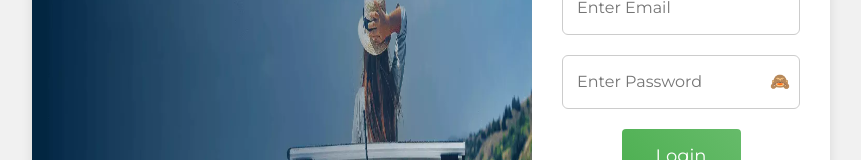
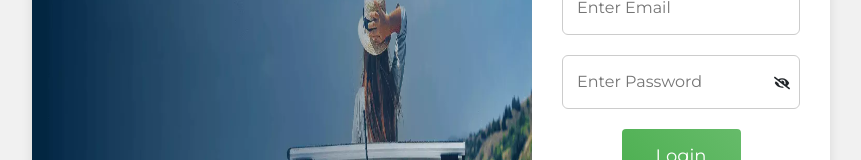
Before and after one commit to DarshitMulia/VehiSale, a React (Create React App) app in the folder frontend/: page /login in a window 1280 px wide. Shown: the part 308-468 px from the top of the page, without its empty margins (209-1070 px from the left). Built offline with nearby package versions, Linux system fonts and the light colour scheme.

Commit message:
Added proper react icons for showing and hiding the password in the Login and SignUp

```diff
--- a/frontend/src/components/Login.js
+++ b/frontend/src/components/Login.js
@@ -1,6 +1,7 @@
 import React, { useState, useEffect } from 'react';
 import { Link, useNavigate } from 'react-router-dom';
 import '../styles/signuplogin.css';
+import { FaEye, FaEyeSlash } from 'react-icons/fa';
 
 const Login = () => {
     const navigate = useNavigate();
@@ -126,7 +127,7 @@ const Login = () => {
                                         className='password-toggle'
                                         onClick={() => setShowPassword(!showPassword)}
                                     >
-                                        {showPassword ? '👁️' : '🙈'}
+                                        {showPassword ? <FaEye /> : <FaEyeSlash />}
                                     </span>
                                 </div>
                                 {error.password && <p style={{ color: 'red', fontSize: '12px' }}>{error.password}</p>}
@@ -137,7 +138,7 @@ const Login = () => {
                                 </button>
                             </center>
                             <div className='signuplogin-link'>
-                                <p style={{marginRight:"10px"}}>New User?</p>
+                                <p style={{ marginRight: "10px" }}>New User?</p>
                                 <Link to="/signup">SignUp</Link>
                             </div>
                         </div>
--- a/frontend/src/components/SignUp.js
+++ b/frontend/src/components/SignUp.js
@@ -1,6 +1,7 @@
 import React, { useState, useEffect } from 'react';
 import { Link, useNavigate } from 'react-router-dom';
 import '../styles/signuplogin.css';
+import { FaEye, FaEyeSlash } from 'react-icons/fa';
 
 const SignUp = () => {
     const navigate = useNavigate();
@@ -129,7 +130,7 @@ const SignUp = () => {
                                         className='password-toggle'
                                         onClick={() => setShowPassword(!showPassword)}
                                     >
-                                        {showPassword ? '👁️' : '🙈'}
+                                        {showPassword ? <FaEye /> : <FaEyeSlash />}
                                     </span>
                                 </div>
                                 {errors.password && <p style={{ color: 'red', fontSize: '12px' }}>{errors.password}</p>}
```
